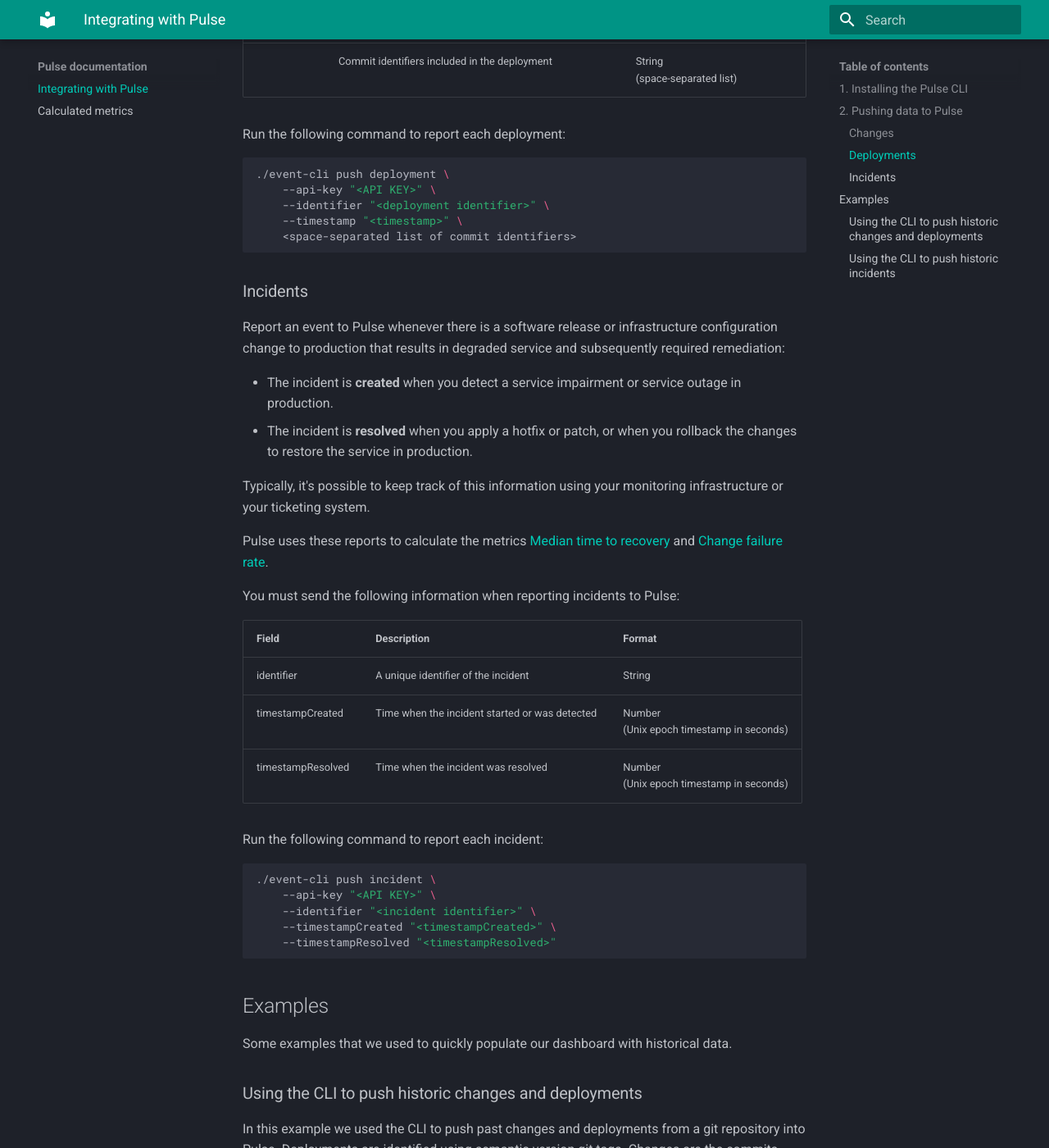
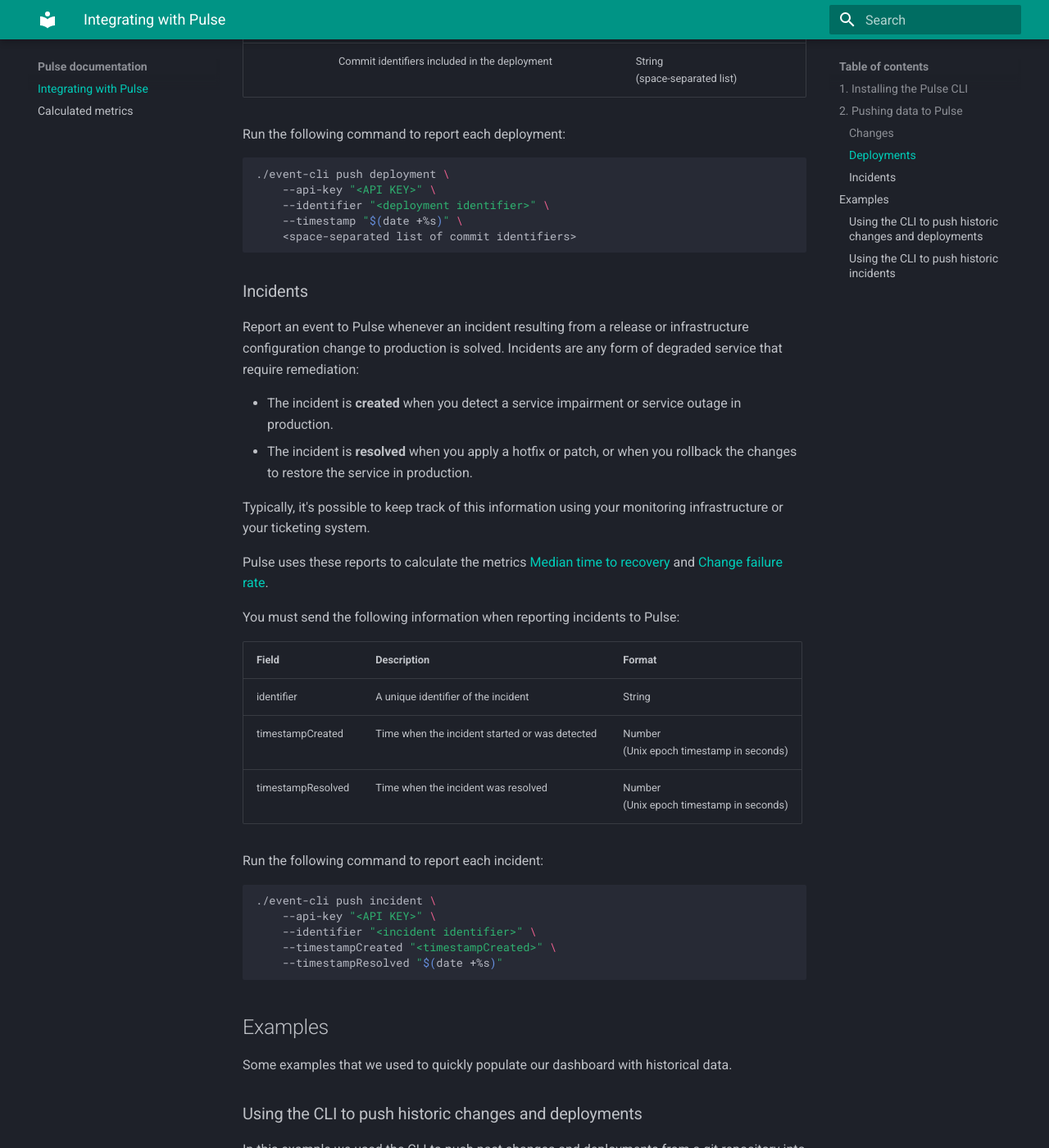
Before and after one commit to codacy/pulse-user-docs, an MkDocs documentation site: the page built from docs/index.md, in a window 1280 px wide and 1400 px high, scrolled down 3032 px. Shown: the whole window at 82% size. Built offline with MkDocs 1.6.1 and Material for MkDocs 9.7.7, drawn with Linux system fonts in a browser that asks for light colours; some of the changed text lies outside the part shown.

Commit message:
feature: Suggest using `date +%s` command to obtain Unix epoch timestamps (#8)
* feature: Suggest `date +%s` command to obtain Unix epoch timestamps

* fix: Clarify when to report incidents

````diff
--- a/docs/index.md
+++ b/docs/index.md
@@ -73,7 +73,7 @@
 ./event-cli push change \
     --api-key "<API KEY>" \
     --identifier "<change identifier>" \
-    --timestamp "<timestamp>"
+    --timestamp "$(date +%s)"
 ```
 
 ### Deployments
@@ -99,13 +99,13 @@
 ./event-cli push deployment \
     --api-key "<API KEY>" \
     --identifier "<deployment identifier>" \
-    --timestamp "<timestamp>" \
+    --timestamp "$(date +%s)" \
     <space-separated list of commit identifiers>
 ```
 
 ### Incidents
 
-Report an event to Pulse whenever there is a software release or infrastructure configuration change to production that results in degraded service and subsequently required remediation:
+Report an event to Pulse whenever an incident resulting from a release or infrastructure configuration change to production is solved. Incidents are any form of degraded service that require remediation:
 
 -   The incident is **created** when you detect a service impairment or service outage in production.
 -   The incident is **resolved** when you apply a hotfix or patch, or when you rollback the changes to restore the service in production.
@@ -129,7 +129,7 @@
     --api-key "<API KEY>" \
     --identifier "<incident identifier>" \
     --timestampCreated "<timestampCreated>" \
-    --timestampResolved "<timestampResolved>"
+    --timestampResolved "$(date +%s)"
 ```
 
 ## Examples
````
